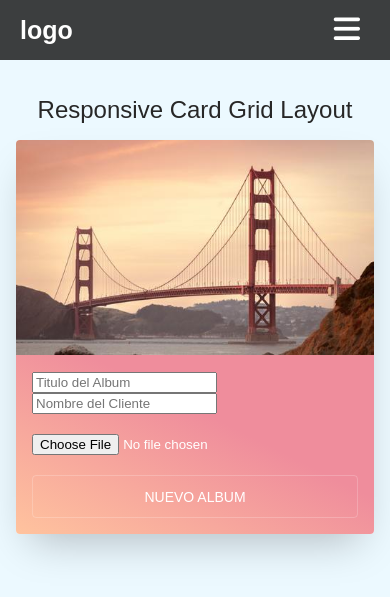
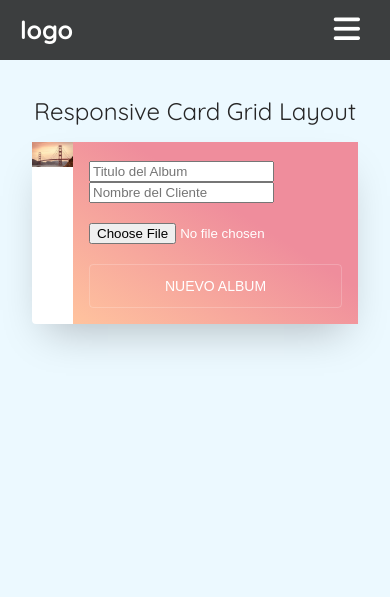
Before and after one commit to JesusAraujo98/photos_app, a Django app: template photosapp/posts/templates/posts/new_album.html in a window 390 px wide. Shown: the top 597 px of the page. Run offline with Django 4.2, Linux system fonts and the light colour scheme; the template is opened without the code that fills it, so the values that code supplies are empty; parts of the project's set-up code (start-up, migrations or seed data) failed here and were passed over; some libraries are stand-ins or nearby versions.

Commit message:
before push

```diff
--- a/photosapp/posts/static/posts/css/navbar.css
+++ b/photosapp/posts/static/posts/css/navbar.css
@@ -101,8 +101,8 @@ body {
         width: 100%;
         padding:20px 0;
 
-        height: calc(100% - 60px);
-        overflow-y: auto;
+        /* height: calc(100% - 60px);
+        overflow-y: auto; */
         left:100%;
         transition: 0.5s;
     }
--- a/photosapp/posts/static/posts/css/style.css
+++ b/photosapp/posts/static/posts/css/style.css
@@ -10,7 +10,7 @@
 
 html {
   background-color: #ecf9ff
-  /* background-color: rgb(41, 41, 41); */
+
 }
 
 body {
@@ -20,12 +20,14 @@ body {
   font-weight: 400;
   letter-spacing: 0;
   padding: 1rem;
+
 }
 
 .main{
   max-width: 1200px;
   margin: 0 auto;
-  /* color:#272727; */
+
+
 }
 
 h1 {
@@ -39,8 +41,6 @@ img {
   max-width: 100%;
   vertical-align: middle;
 }
-
-
 
 .btn {
   color: #ffffff;
@@ -91,8 +91,7 @@ img {
   border-radius: 0.25rem;
   box-shadow: 0 20px 40px -14px rgba(0, 0, 0, 0.25);
   display: flex;
-  flex-direction: column;
-  overflow: hidden;
+
 }
 
 .card_content {
--- a/photosapp/posts/templates/posts/albums.html
+++ b/photosapp/posts/templates/posts/albums.html
@@ -3,7 +3,9 @@
 {% block content %}
     {% load static %}
     <body>
+
         <div class="main">
+
 
             <ul class="cards">
                 <li class="cards_item">
--- a/photosapp/posts/templates/posts/base.html
+++ b/photosapp/posts/templates/posts/base.html
@@ -15,19 +15,29 @@
 
     {% load static %}
 
-    <link rel="stylesheet" href="{% static 'posts/css/style.css' %}">
+
     <script defer src="{% static 'posts/js/navbar.js'%}"></script>
     <link rel="stylesheet" href="{% static 'posts/css/navbar.css' %}">
+    <link rel="stylesheet" href="{% static 'posts/css/style.css' %}">
+
 
 
 </head>
 
 <body>
-  {% include "./navbar.html" %}
-  <br>
-  <br>
+
+    {% include "./navbar.html" %}
+
+
+
+
+  <br><br><br><br>
+
+
+
 
     {% block content %}
+
 
 
     {% endblock %}
--- a/photosapp/posts/templates/posts/navbar.html
+++ b/photosapp/posts/templates/posts/navbar.html
@@ -14,3 +14,4 @@
 
             </ul>
         </nav>
+    </header>
--- a/photosapp/posts/templates/posts/new_album.html
+++ b/photosapp/posts/templates/posts/new_album.html
@@ -6,6 +6,7 @@
 
 {% block content %}
 {% load static %}
+
     <div class="main">
         <h1>Responsive Card Grid Layout</h1>
         <ul class="cards">
```
Also changed, not shown: photosapp/db.sqlite3.
